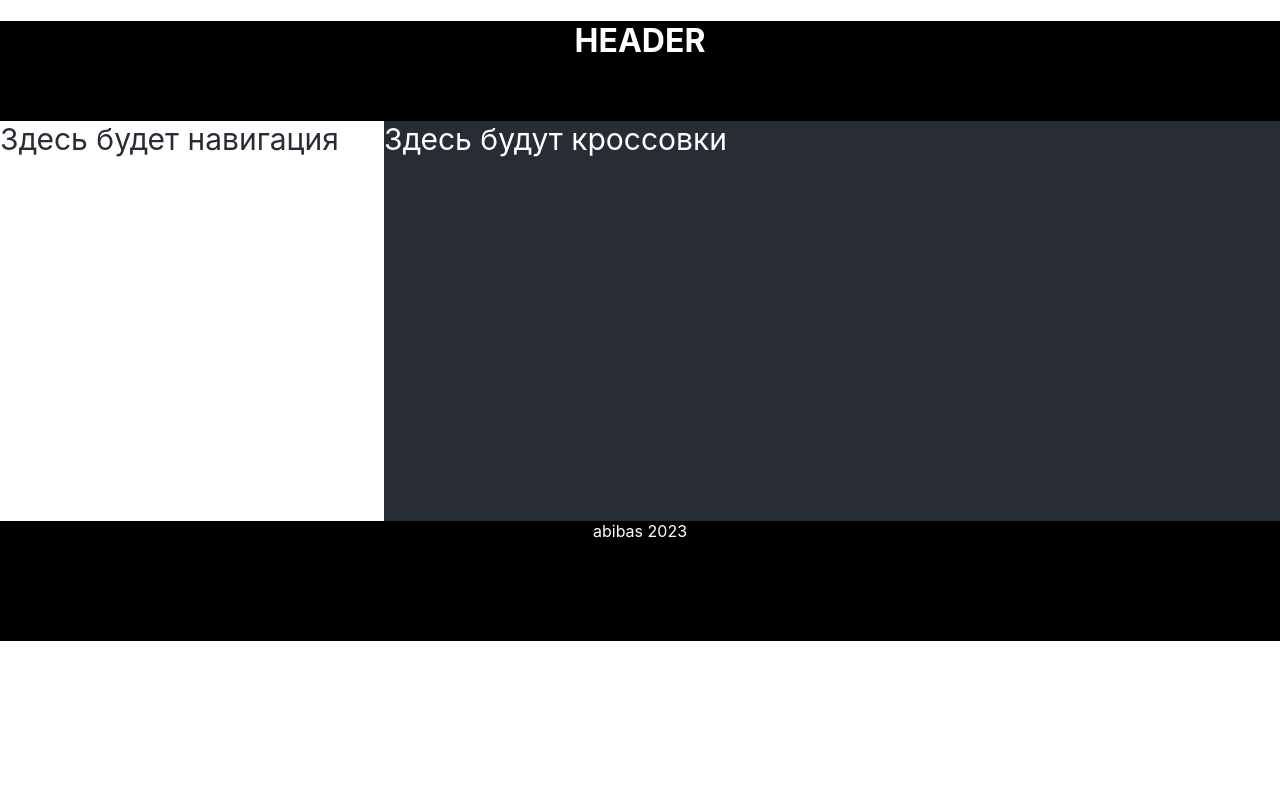
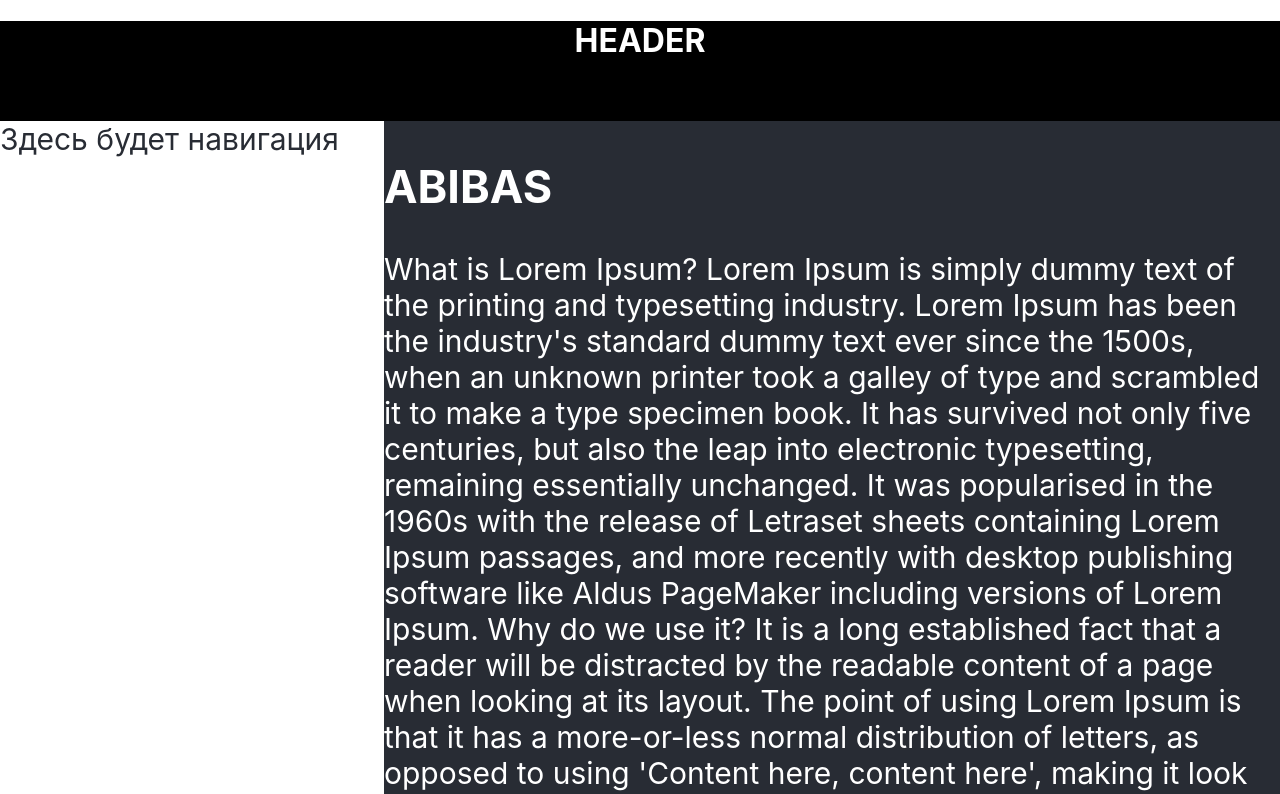
Before and after one commit to Sikstep/react-router, a React (Create React App) app: page /page3 in a window 1280 px wide. Shown: the top 794 px of the page. Built offline with nearby package versions, Linux system fonts and the light colour scheme.

Commit message:
BrowserRouter new (Create routers)

```diff
--- a/src/App.tsx
+++ b/src/App.tsx
@@ -1,5 +1,9 @@
 import React, {useState} from 'react';
 import styles from "./components/Site.module.css";
+import {Route, Routes} from 'react-router-dom';
+import {PageOne} from './components/pages/PageOne';
+import {PageTwo} from './components/pages/PageTwo';
+import {PageThree} from './components/pages/PageThree';
 
 
 function App() {
@@ -11,7 +15,12 @@
                     Здесь будет навигация
                 </div>
                 <div className={styles.content}>
-                    Здесь будут кроссовки
+                    <Routes>
+                        <Route path={'/page1'} element={<PageOne/>}/>
+                        <Route path={'/page2'} element={<PageTwo/>}/>
+                        <Route path={'/page3'} element={<PageThree/>}/>
+                    </Routes>
+
                 </div>
             </div>
             <div className={styles.footer}>abibas 2023</div>
--- a/src/components/pages/PageThree.tsx
+++ b/src/components/pages/PageThree.tsx
@@ -3,7 +3,7 @@
 export const PageThree = () => {
     return (
         <div>
-            <h2> ABIBAS</h2>
+            <h2>ABIBAS</h2>
             <p>
                 What is Lorem Ipsum?
                 Lorem Ipsum is simply dummy text of the printing and typesetting industry. Lorem Ipsum has been the industry's standard
--- a/src/index.tsx
+++ b/src/index.tsx
@@ -3,14 +3,16 @@
 import './index.css';
 import App from './App';
 import reportWebVitals from './reportWebVitals';
-import {BrowserRouter} from "react-router-dom";
+import {BrowserRouter} from 'react-router-dom';
 
 const root = ReactDOM.createRoot(
-  document.getElementById('root') as HTMLElement
+    document.getElementById('root') as HTMLElement
 );
 root.render(
-    <App />
-  );
+    <BrowserRouter>
+        <App/>
+    </BrowserRouter>
+);
 
 // If you want to start measuring performance in your app, pass a function
 // to log results (for example: reportWebVitals(console.log))
```
